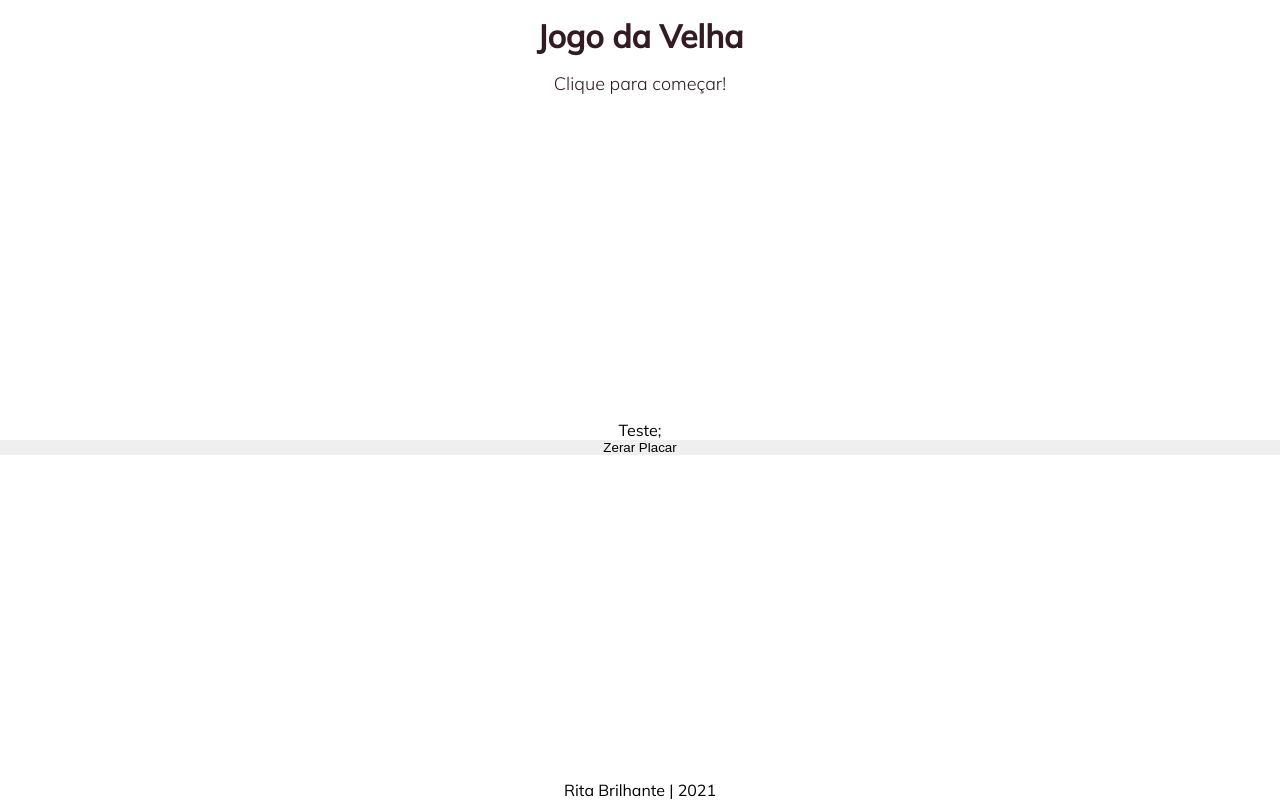
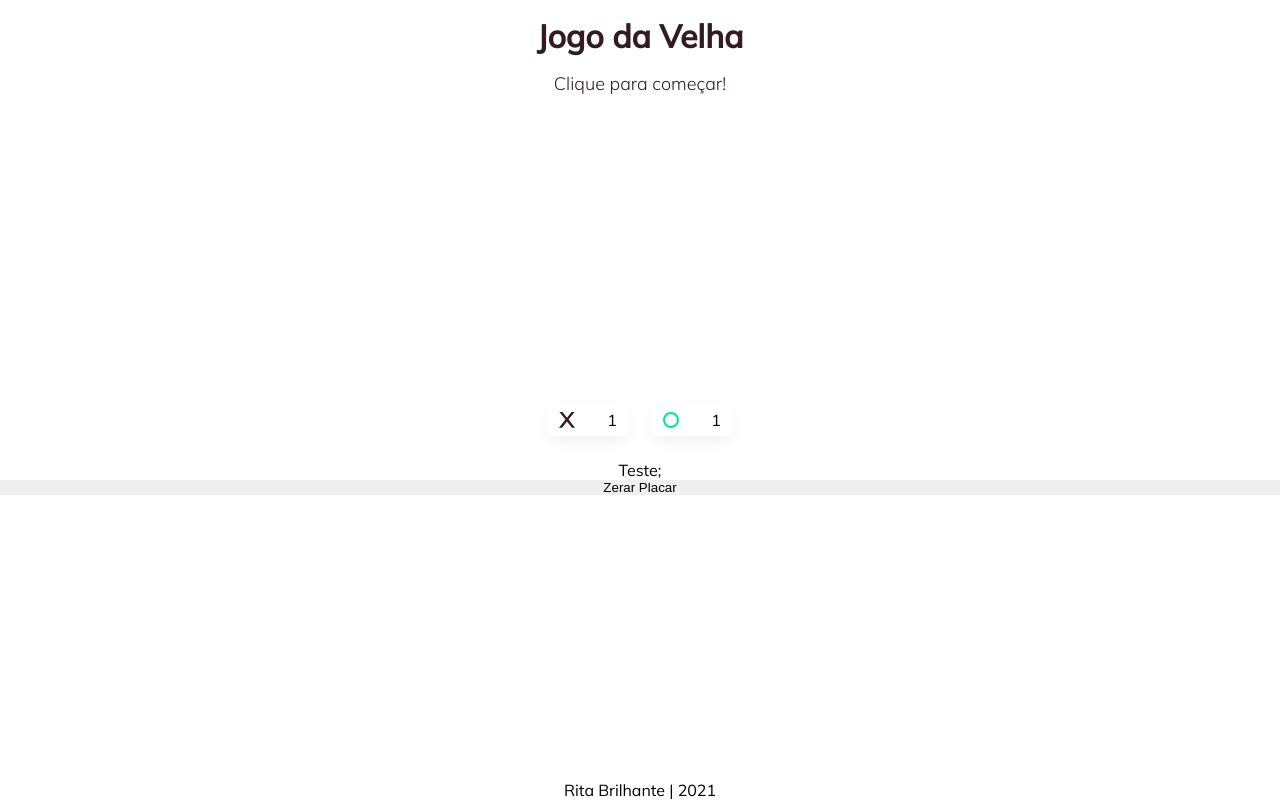
Before and after one commit to ritabrilhante/reactjogodavelha, a React (Create React App) app: page / in a window 1280 px wide. Built offline with nearby package versions, Linux system fonts and the light colour scheme.

Commit message:
create Scoreboard component

```diff
--- a/src/Components/Scoreboard/Scoreboard.css
+++ b/src/Components/Scoreboard/Scoreboard.css
@@ -0,0 +1,25 @@
+.scoreboard {
+    display: flex;
+    justify-content: center;
+    padding: 24px 16px;
+    gap: 24px;
+
+}
+
+.scoreboard img {
+    width: 16px;
+}
+
+#ball-player, #xis-player {
+    display: flex;
+    gap: 32px;
+    padding: 16px;
+    justify-content: center;
+    align-items: center;
+
+    width: 80px;
+    height: 24px;
+
+    border-radius: 4px;
+    box-shadow: 0px 6px 14px rgba(0, 0, 0, 0.05);
+}
--- a/src/Components/Scoreboard/Scoreboard.tsx
+++ b/src/Components/Scoreboard/Scoreboard.tsx
@@ -3,6 +3,15 @@ import './Scoreboard.css'
 function Scoreboard() {
     return (
       <section className="scoreboard">
+        <article id="xis-player">
+          <img src="img/xis.svg"/>
+          <p id="result-xis">1</p>
+        </article>
+
+        <article id="ball-player">
+          <img src="img/ball.svg"/>
+          <p id="result-ball">1</p>
+        </article>
       </section>
     );
   }
```
